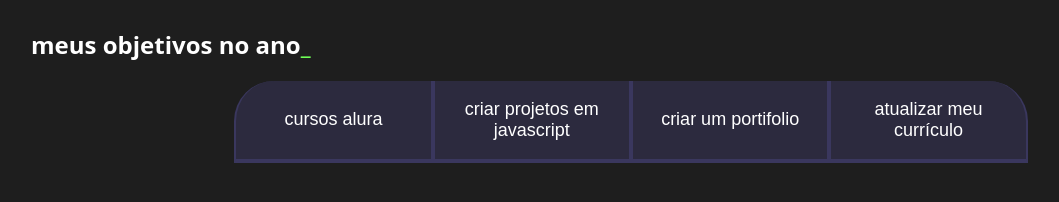
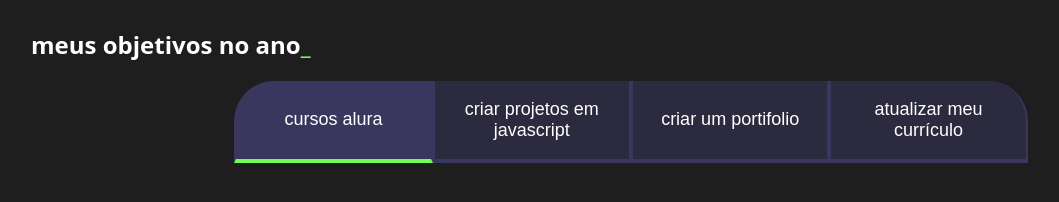
Before and after one commit to raicon480/fskj, a plain HTML site: page index.html in a window 1280 px wide. Shown: the whole page, without its empty margins (9-1068 px from the left). Drawn offline with Linux system fonts and the light colour scheme.

Commit message:
Add files via upload

```diff
--- a/index.html
+++ b/index.html
@@ -10,11 +10,12 @@
  <section class="conteudo-principal">
     <h2 class="titulo-principal">meus objetivos no ano<span>_</span></h2>
      <div class="botoes">
-        <button class="botao">cursos alura</button>
+        <button class="botao ativo">cursos alura</button>
         <button class="botao">criar projetos em javascript</button>
         <button class="botao">criar um portifolio</button>
         <button class="botao">atualizar meu currículo</button>
      </div>
+     <script src="main.js"></script>
  </section>
 </body>
 </html>
--- /dev/null
+++ b/main.js
@@ -0,0 +1 @@
+const botoes = document.querySelectorALL{".botao"};
--- a/style.css
+++ b/style.css
@@ -52,6 +52,11 @@ body {
 .botoes {
     display:block;
 }
+.ativo{
+background-color: var(--botao-ativo);
+border-bottom: 4px solid var(--verde);
+
+}
 @media screen and (min-width: 768px) {
     .botoes{
         display: flex;
```
